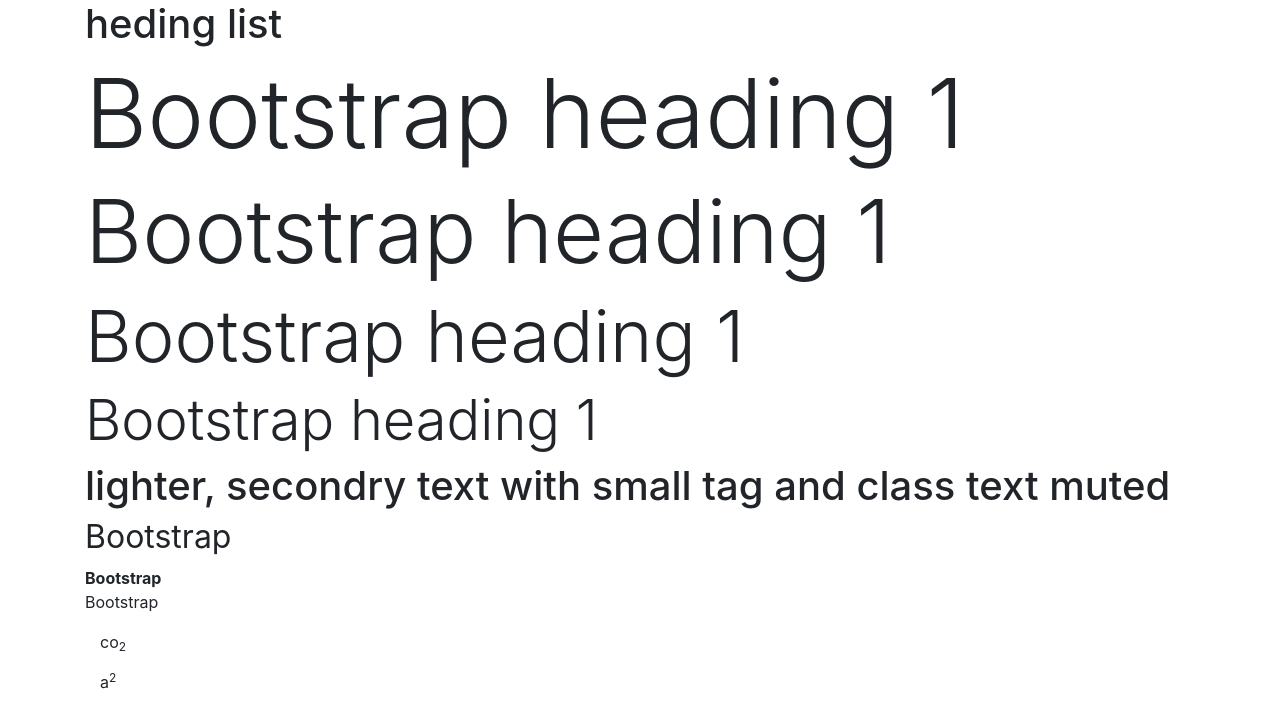
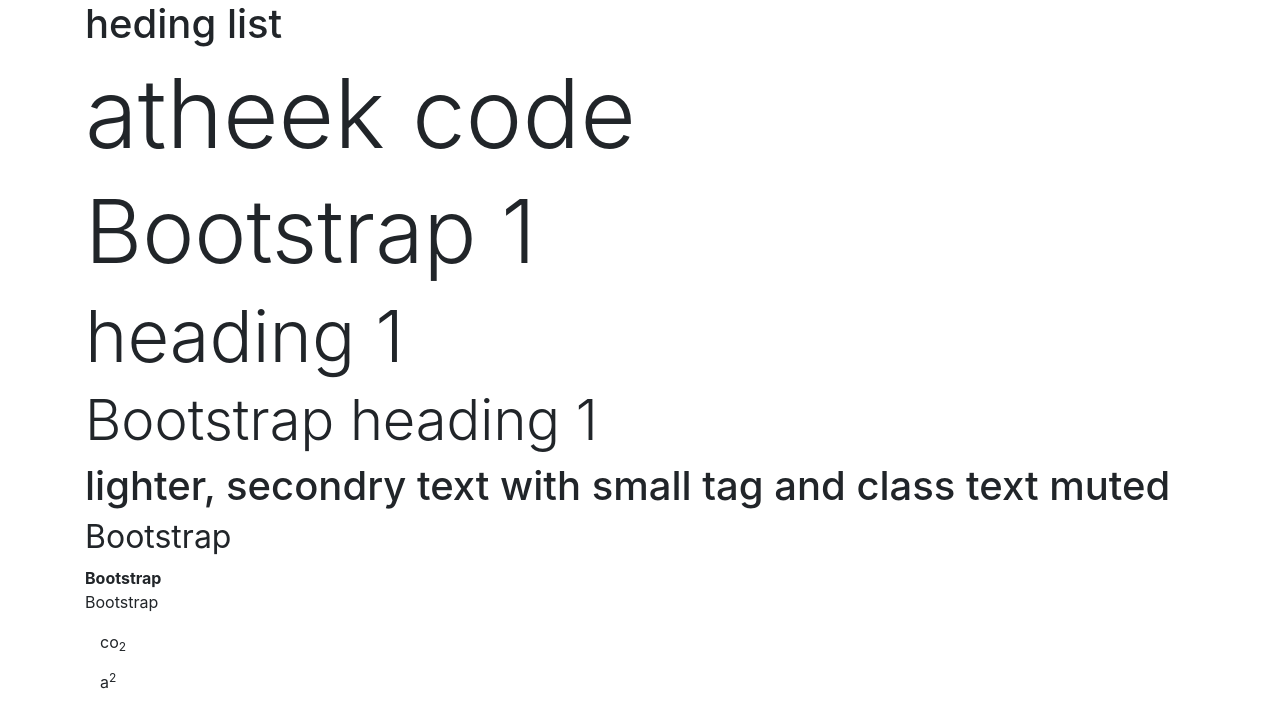
Before and after one commit to mohamedathyk/New-folder--3-, a plain HTML site: page index.html in a window 1280 px wide. Drawn offline with nearby package versions, Linux system fonts and the light colour scheme.

Commit message:
first commit

```diff
--- a/index.html
+++ b/index.html
@@ -34,9 +34,9 @@
 
 <div class="container">
     <h1>heding list</h1>
-    <h1 class="display-1">Bootstrap heading 1</h1>
-    <h1 class="display-2">Bootstrap heading 1</h1>
-    <h1 class="display-3">Bootstrap heading 1</h1>
+    <h1 class="display-1">atheek  code</h1>
+    <h1 class="display-2">Bootstrap 1</h1>
+    <h1 class="display-3"> heading 1</h1>
     <h1 class="display-4">Bootstrap heading 1</h1>
 </div>
 <div class="container">
```
